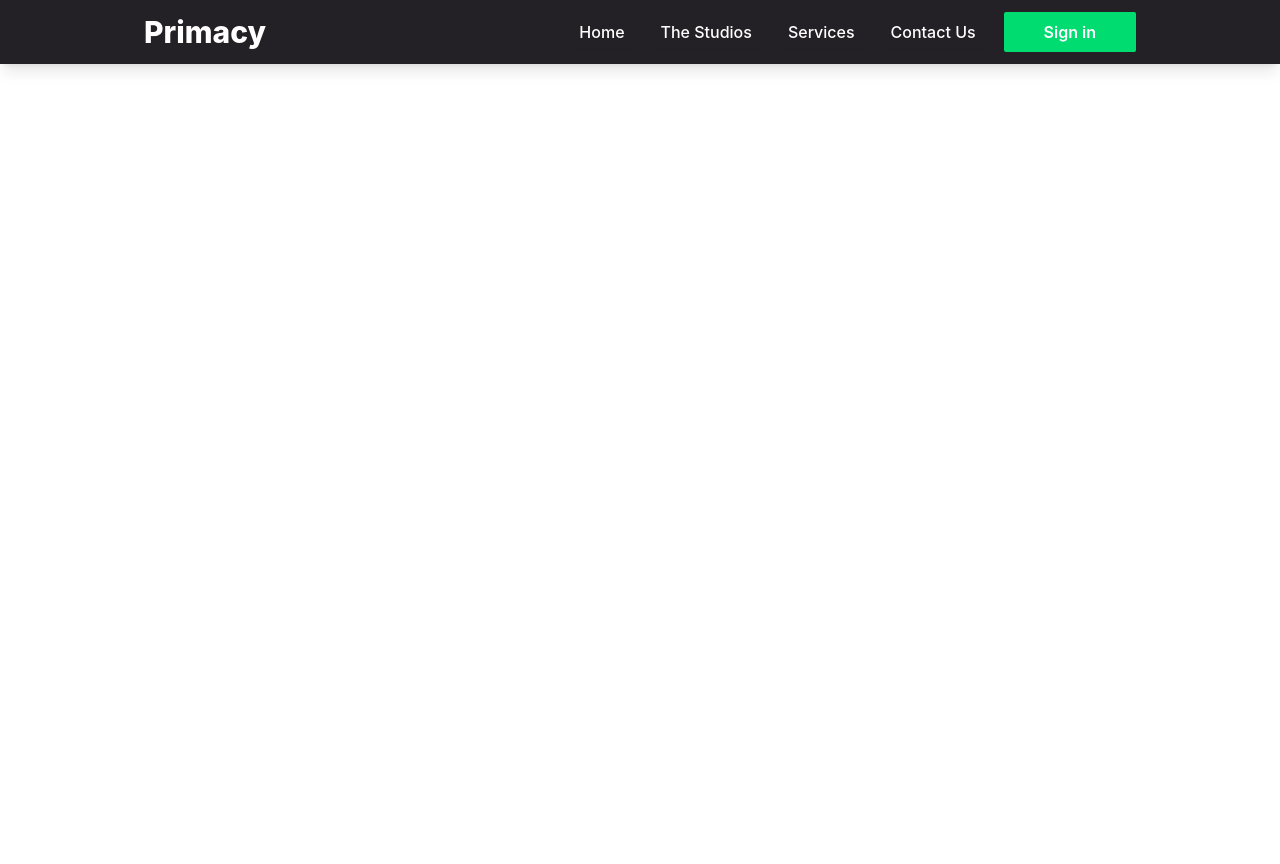
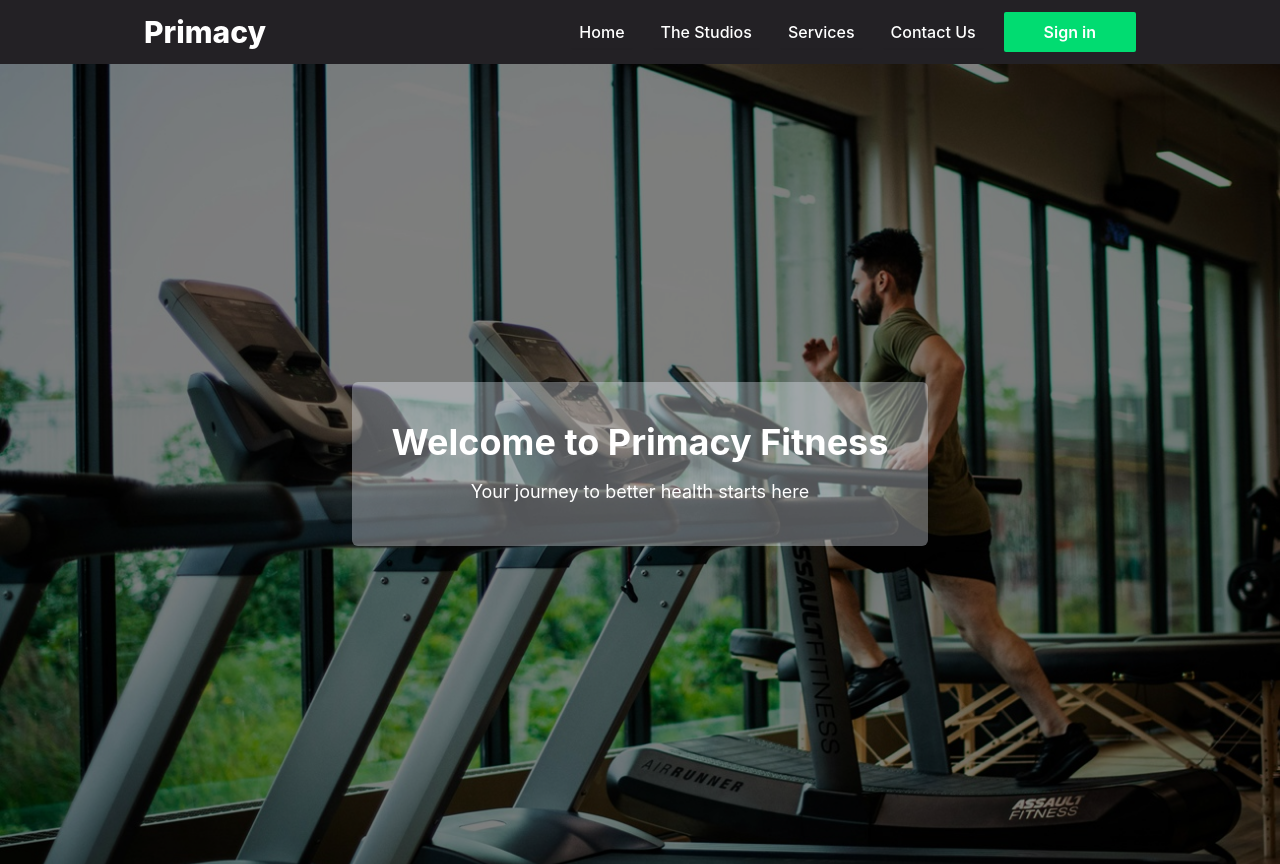
Before and after one commit to ArnabTo/primacy, a React (Vite) app: page / in a window 1280 px wide. Before the commit the page ends 800 px from the top, so only its background shows below. Built offline with nearby package versions, Linux system fonts and the light colour scheme.

Commit message:
added hero section

```diff
--- a/src/App.jsx
+++ b/src/App.jsx
@@ -1,4 +1,5 @@
 import './App.css'
+import Hero from './component/Hero'
 import Navbar from './component/Navbar'
 
 function App() {
@@ -7,6 +8,7 @@ function App() {
   return (
     <div className='bg-[#eff6ff]'>
       <Navbar />
+      <Hero/>
     </div>
   )
 }
--- /dev/null
+++ b/src/component/Hero.jsx
@@ -0,0 +1,19 @@
+import HeroBg from '../assets/hero.jpg'
+const Hero = () => {
+    return (
+        <div className="relative w-full h-screen bg-cover bg-no-repeat" style={{ backgroundImage: `url(${HeroBg})` }}>
+      {/* Background Overlay */}
+      <div className="absolute inset-0 bg-black/50"></div>
+
+      {/* Content of the Hero Section */}
+      <div className="relative z-10 flex flex-col justify-center items-center h-full text-white">
+        <div className='bg-[#eff6ff57] p-10 rounded-md'>
+        <h1 className="text-4xl font-bold text-center">Welcome to Primacy Fitness</h1>
+        <p className="mt-4 text-lg text-center">Your journey to better health starts here</p>
+        </div>
+      </div>
+    </div>
+    );
+};
+
+export default Hero;
```
Also changed, not shown: src/assets/hero.jpg (added).
